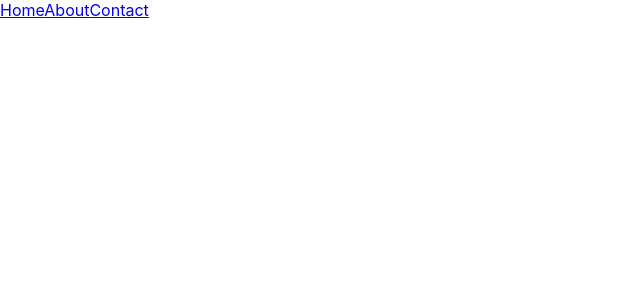
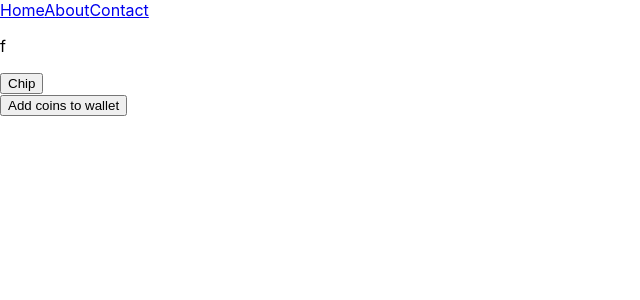
Before and after one commit to FranciscoPink/human-coin, a React (Create React App) app in the folder client/: page /mining in a window 1280 px wide. Shown: the top 300 px of the page, without its empty margins (0-640 px from the left). Built offline with nearby package versions, Linux system fonts and the light colour scheme.

Commit message:
Go chickadee

```diff
--- a/client/src/App.js
+++ b/client/src/App.js
@@ -1,10 +1,11 @@
 import './App.css';
+import { Route } from "react-router-dom"
 import Nav from './components/Nav'
-import Create from "./components/Create"
-import { Route } from "react-router-dom"
 import About from "./components/About"
 import Contact from "./components/Contact"
+import Create from "./components/Create"
 import Open from "./components/Open"
+import Mining from "./components/Mine"
 
 
 
@@ -30,6 +31,7 @@ export default function App() {
       <Route path="/contact" ><Contact /></Route>
       <Route path="/open"><Open /></Route>
       <Route path="/create"><Create /></Route>
+      <Route path="/mining"><Mining /></Route>
     </div >
   )
 
--- a/client/src/components/Mine.jsx
+++ b/client/src/components/Mine.jsx
@@ -7,10 +7,10 @@ export default function Mining() {
   //   return chips
   // }
   // console.log(chips)
-  let chip = () => {
-    let chips = 0
-    return chips += 100
-  }
+  // let chip = () => {
+  //   let chips = 0
+  //   return chips += 100
+  // }
 
   const addCoins = async () => {
     let toAdd = 5 + 1
@@ -30,7 +30,8 @@ export default function Mining() {
 
   return (
     <div>
-      <button type="button" onClick={chip}>Chip</button>
+      <p>f</p>
+      <button type="button">Chip</button>
       <form onSubmit={addCoins}>
         <button type="submit">Add coins to wallet</button>
       </form>
--- a/client/src/components/Open.jsx
+++ b/client/src/components/Open.jsx
@@ -19,7 +19,7 @@ export default function Open(props) {
       <h1>Enter existing ID</h1>
       <form onSubmit={openWallet}>
         <input type="text" placeholder="ex. aBc12@" />
-        <button type="submit">Open Wallet</button>
+        <Link to="/mining"><button type="submit">Open Wallet</button></Link>
       </form>
 
       <div>
```
